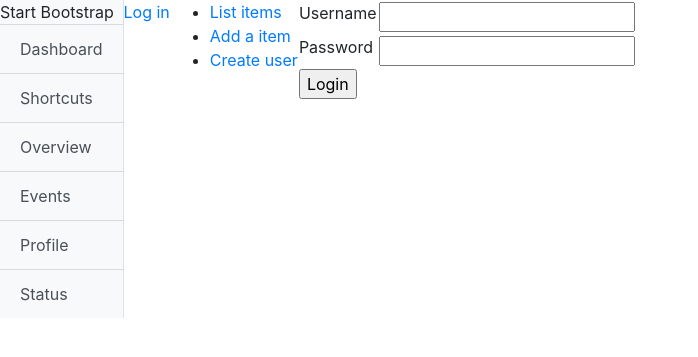
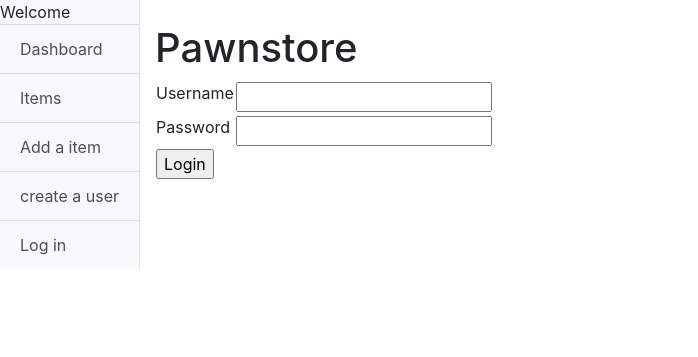
Before and after one commit to uberballo/Pawnstore, a Flask app: page /auth/login in a window 1280 px wide. Shown: the top 357 px of the page, without its empty margins (0-698 px from the left). Run offline with Flask 2, Linux system fonts and the light colour scheme; some libraries are stand-ins or nearby versions.

Commit message:
Added bootsrap ui

```diff
--- a/application/templates/layout.html
+++ b/application/templates/layout.html
@@ -9,46 +9,48 @@
   <body>
 
     <div class="d-flex" id="wrapper">
-      <!-- sidebar -->
 
-    <div class="bg-light border-right" id="sidebar-wrapper">
-      <div class="sidebar-heading">Start Bootstrap </div>
-      <div class="list-group list-group-flush">
-        <a href="#" class="list-group-item list-group-item-action bg-light">Dashboard</a>
-        <a href="#" class="list-group-item list-group-item-action bg-light">Shortcuts</a>
-        <a href="#" class="list-group-item list-group-item-action bg-light">Overview</a>
-        <a href="#" class="list-group-item list-group-item-action bg-light">Events</a>
-        <a href="#" class="list-group-item list-group-item-action bg-light">Profile</a>
-        <a href="#" class="list-group-item list-group-item-action bg-light">Status</a>
+      <!-- Sidebar -->
+      <div class="bg-light border-right" id="sidebar-wrapper">
+        {% if current_user.is_authenticated %}
+        <div class="sidebar-heading">Welcome {{ current_user.name }}</div>
+        {% else %}
+        <div class="sidebar-heading">Welcome</div>
+        {% endif %}
+        <div class="list-group list-group-flush">
+          <a href="{{url_for('index')}}" class="list-group-item list-group-item-action bg-light">Dashboard</a>
+          <a href="{{url_for('items_index')}}" class="list-group-item list-group-item-action bg-light">Items</a>
+          <a href="{{url_for('items_form')}}" class ="list-group-item list-group-item-action bg-light">Add a item</a>
+          <a href="{{url_for('user_create')}}" class ="list-group-item list-group-item-action bg-light">create a user</a>
+            {% if current_user.is_authenticated %}
+              <a href="{{ url_for('auth_logout') }}" class ="list-group-item list-group-item-action bg-light">Log out</a>
+            {% else %}
+            <a href="{{ url_for('auth_login')}}" class ="list-group-item list-group-item-action bg-light">Log in</a>
+            {% endif %}
+        </div>
       </div>
-    </div>
+      <!-- /#sidebar-wrapper -->
+
+      <!-- Page Content -->
+      <div id="page-content-wrapper">
 
 
-    {% if current_user.is_authenticated %}
-    <p>
-      Logged in as {{ current_user.username }}.
-      <a href="{{ url_for('auth_logout') }}">Log out</a>
-    </p>
-    {% else %}
-    <a href="{{ url_for('auth_login')}}">Log in</a>
-    {% endif %}
-    <ul>
-      <li>
-        <a href="{{url_for('items_index')}}">List items</a>
-      </li>
-      <li><a href="{{url_for('items_form')}}">Add a item</a></li>
-      <li>
-        <a href="{{url_for('user_create')}}">Create user</a>
-      </li>
-    </ul>
-
+        <div class="container-fluid">
+          <h1 class="mt-4">Pawnstore</h1>
     {% block body %}
       <p>
         Content.
       </p>
     {% endblock %}
+        </div>
+      </div>
+      <!-- /#page-content-wrapper -->
+
+
+    </div>
+
     <script src="https://code.jquery.com/jquery-3.2.1.slim.min.js" integrity="sha384-KJ3o2DKtIkvYIK3UENzmM7KCkRr/rE9/Qpg6aAZGJwFDMVNA/GpGFF93hXpG5KkN" crossorigin="anonymous"></script>
 <script src="https://cdnjs.cloudflare.com/ajax/libs/popper.js/1.12.9/umd/popper.min.js" integrity="sha384-ApNbgh9B+Y1QKtv3Rn7W3mgPxhU9K/ScQsAP7hUibX39j7fakFPskvXusvfa0b4Q" crossorigin="anonymous"></script>
 <script src="https://maxcdn.bootstrapcdn.com/bootstrap/4.0.0/js/bootstrap.min.js" integrity="sha384-JZR6Spejh4U02d8jOt6vLEHfe/JQGiRRSQQxSfFWpi1MquVdAyjUar5+76PVCmYl" crossorigin="anonymous"></script>
-  </body>
+</body>
 </html>
```
